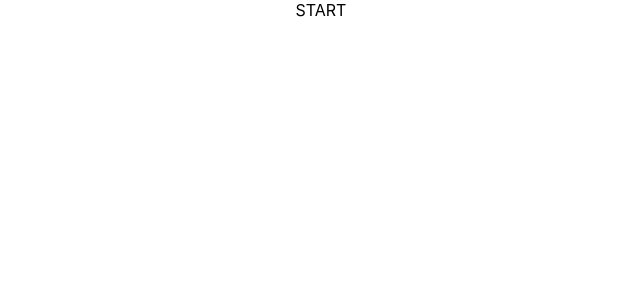
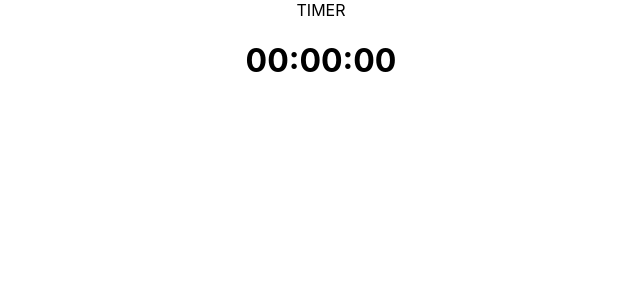
Before and after one commit to 4kinna/timer-project, a React (Create React App) app in the folder client/: page / in a window 1280 px wide. Shown: the top 300 px of the page, without its empty margins (319-959 px from the left). Built offline with nearby package versions, Linux system fonts and the light colour scheme; the HTML template or start-up script is replaced by a standard one.

Commit message:
Added static stopwatch

```diff
--- a/client/src/App.js
+++ b/client/src/App.js
@@ -1,9 +1,12 @@
-// import "./App.css";
-
 import "./App.css";
+import Timer from "./component/Timer";
 
 function App() {
-  return <div className="App">START</div>;
+  return (
+    <div className="App">
+      <Timer />
+    </div>
+  );
 }
 
 export default App;
--- /dev/null
+++ b/client/src/component/Timer.js
@@ -0,0 +1,22 @@
+import { useState } from "react";
+
+const Timer = () => {
+  const [time, setTime] = useState(0);
+
+  return (
+    <div>
+      <label>TIMER</label>
+      <h1>
+        <span className="hour">
+          {("0" + Math.floor((time / 60000) % 60)).slice(-2)}:
+        </span>
+        <span className="min">
+          {("0" + Math.floor((time / 1000) % 60)).slice(-2)}:
+        </span>
+        <span className="sec">{("0" + ((time / 10) % 100)).slice(-2)}</span>
+      </h1>
+    </div>
+  );
+};
+
+export default Timer;
```
